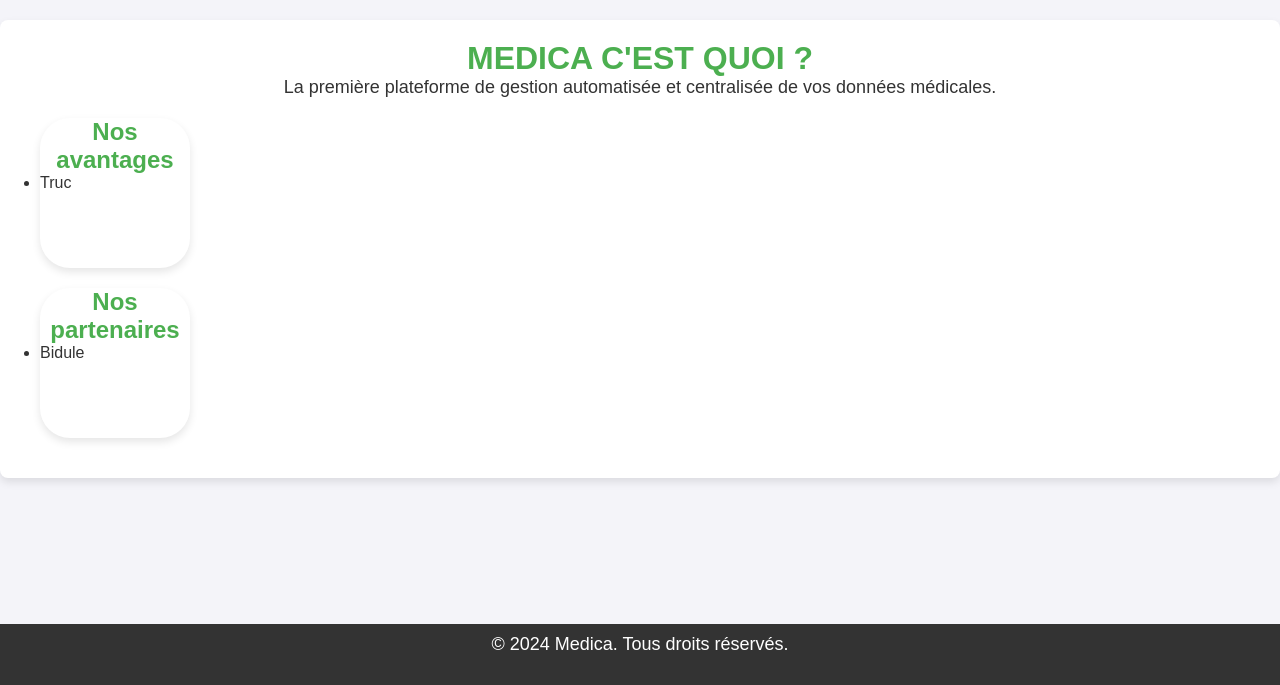
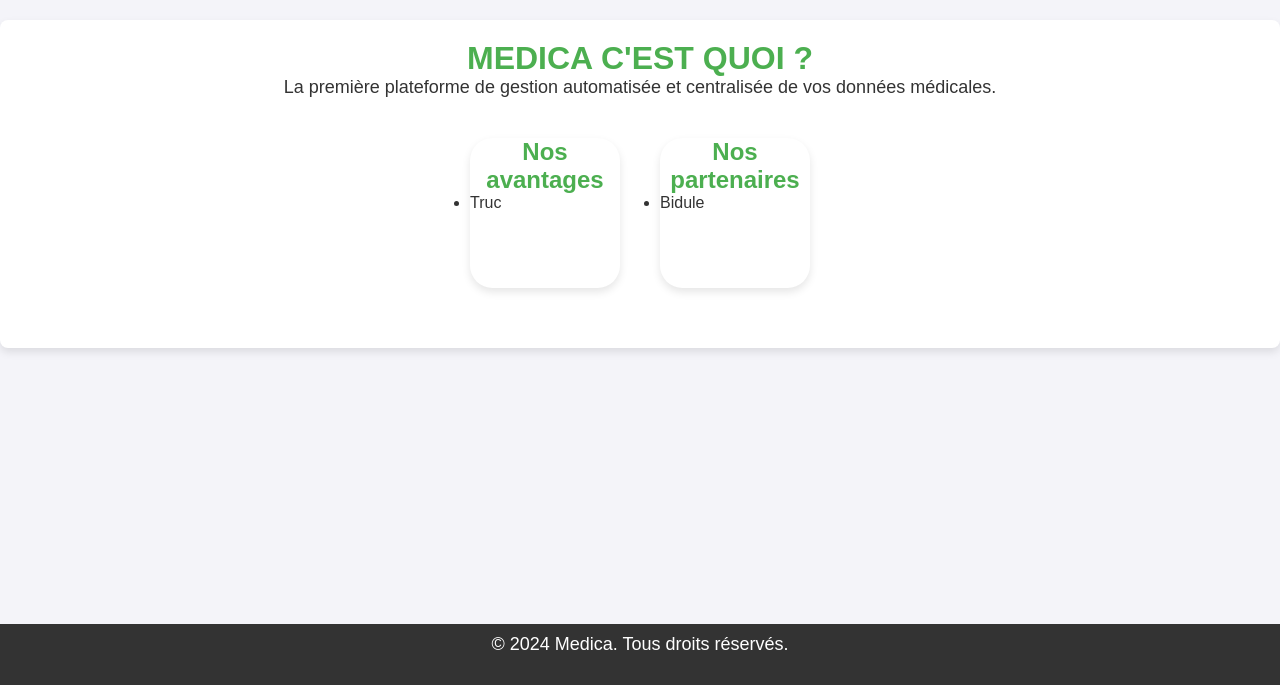
Before and after one commit to Paul-Passeron/ChallengeEntreprendre, a Flask app: template src/templates/index.html in a window 1280 px wide. Shown: the part 115-800 px from the top of the page. Run offline with Flask 3, Linux system fonts and the light colour scheme; the template is opened without the code that fills it, so the values that code supplies are empty.

Commit message:
updated style.css

```diff
--- a/src/static/css/style.css
+++ b/src/static/css/style.css
@@ -200,10 +200,17 @@ form button:hover {
     background-color: #666;
 }
 
+.bubble-container {
+    display: flex; /* Utilise Flexbox */
+    justify-content: center; /* Centre les bulles horizontalement */
+    flex-wrap: wrap; /* Permet aux bulles de passer à la ligne si l'espace est insuffisant */
+    margin: 20px; /* Ajustez les marges selon vos besoins */
+}
+
 .bubble {
     width: 150px;
     height: 150px;
-    border-radius: 20%;
+    border-radius: 15%;
     background-color: #fff;
     box-shadow: 0 4px 8px rgba(0,0,0,0.1);
     position: relative;
@@ -218,7 +225,7 @@ form button:hover {
     transform: translate(-50%, -50%);
     width: 100px;
     height: 100px;
-    border-radius: 20%;
+    border-radius: 15%;
     background-color: #e9f5fe;
     z-index: -1;
   }
@@ -231,7 +238,7 @@ form button:hover {
     transform: translate(-50%, -50%);
     width: 50px;
     height: 50px;
-    border-radius: 20%;
+    border-radius: 15%;
     background-color: #e9f5fe;
     z-index: -2;
   }
--- a/src/templates/index.html
+++ b/src/templates/index.html
@@ -6,6 +6,7 @@
   La première plateforme de gestion automatisée et centralisée de vos données
   médicales.
 </p>
+<div class="bubble-container">
   <div class="bubble">
     <h2>Nos avantages</h2>
     <ul>
@@ -18,4 +19,5 @@
       <li>Bidule</li>
     </ul>
   </div>
+</div>
 {% endblock %}
```
Lines whose indentation alone changed are shown as unchanged.
